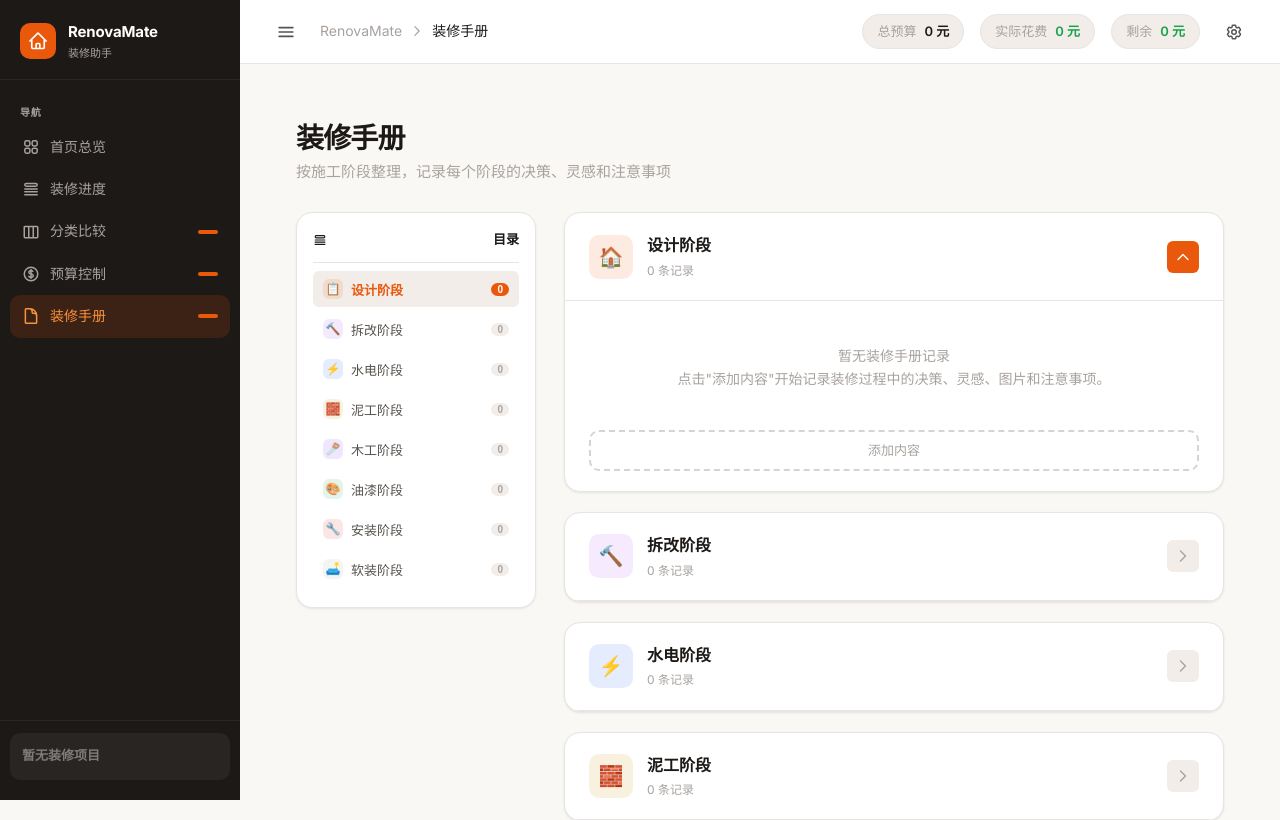
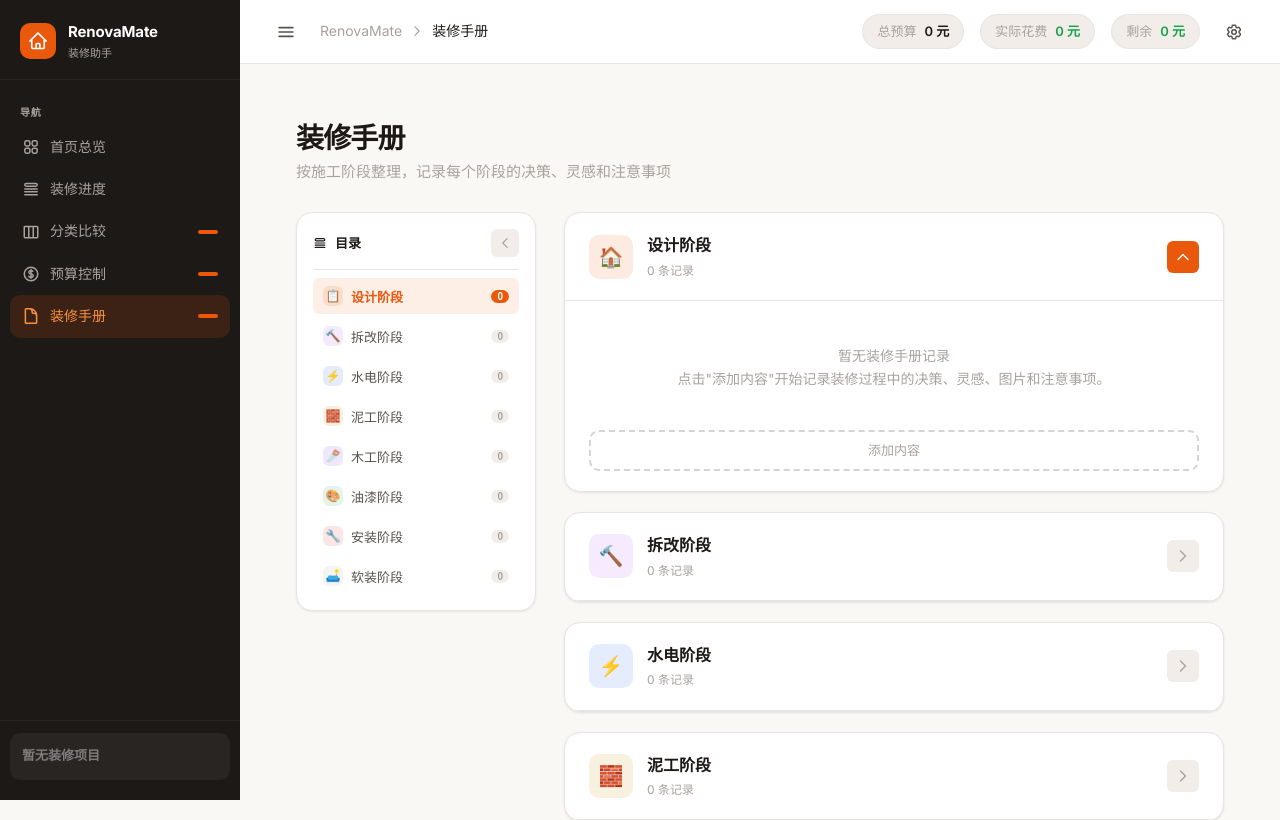
Before and after one commit to afrunk/CopyEZ, a Flask app: page /decoration/notes in a window 1280 px wide. Shown: the top 820 px of the page. Run offline with Flask 3, Linux system fonts and the light colour scheme; data that the repository does not hold is empty; some libraries are stand-ins or nearby versions.

Commit message:
feat(renovamate): 装修手册页 UI 优化 - 章节展开状态和样式调整
Co-authored-by: Cursor <cursoragent@cursor.com>

```diff
--- a/templates/decoration/notes.html
+++ b/templates/decoration/notes.html
@@ -9,75 +9,73 @@
 
   <div class="manual-layout">
     <!-- 左侧目录 -->
-    <div class="manual-toc">
+    <div class="manual-toc" id="manualToc">
       <div class="manual-toc-header">
-        <svg xmlns="http://www.w3.org/2000/svg" width="14" height="14" fill="none" viewBox="0 0 24 24" stroke-width="2" stroke="currentColor"><path stroke-linecap="round" stroke-linejoin="round" d="M3.75 12h16.5m-16.5 3.75h16.5M3.75 19.5h16.5M5.625 4.5h12.75a1.875 1.875 0 010 3.75H5.625a1.875 1.875 0 010-3.75z"/></svg>
-        <span class="manual-toc-title">目录</span>
+        <div class="manual-toc-header-left">
+          <svg xmlns="http://www.w3.org/2000/svg" width="14" height="14" fill="none" viewBox="0 0 24 24" stroke-width="2" stroke="currentColor"><path stroke-linecap="round" stroke-linejoin="round" d="M3.75 12h16.5m-16.5 3.75h16.5M3.75 19.5h16.5M5.625 4.5h12.75a1.875 1.875 0 010 3.75H5.625a1.875 1.875 0 010-3.75z"/></svg>
+          <span class="manual-toc-title">目录</span>
+        </div>
+        <button class="manual-toc-toggle" onclick="toggleManualToc()" title="收起/展开目录">
+          <svg xmlns="http://www.w3.org/2000/svg" width="14" height="14" fill="none" viewBox="0 0 24 24" stroke-width="2" stroke="currentColor" id="tocToggleIcon"><path stroke-linecap="round" stroke-linejoin="round" d="M15.75 19.5L8.25 12l7.5-7.5"/></svg>
+        </button>
       </div>
 
-      <div class="manual-toc-section open">
+      <div class="manual-toc-body">
         <button class="manual-toc-btn active" onclick="selectTocStage('design')">
           <div class="manual-toc-icon" style="background:rgba(234,88,12,.12);color:var(--accent-orange);">📋</div>
           <span class="manual-toc-text">设计阶段</span>
           <span class="manual-toc-count" id="toc-count-design">0</span>
         </button>
-      </div>
 
-      <div class="manual-toc-section">
         <button class="manual-toc-btn" onclick="selectTocStage('demolition')">
           <div class="manual-toc-icon" style="background:rgba(168,85,247,.12);color:#A855F7;">🔨</div>
           <span class="manual-toc-text">拆改阶段</span>
           <span class="manual-toc-count" id="toc-count-demolition">0</span>
         </button>
-      </div>
 
-      <div class="manual-toc-section">
         <button class="manual-toc-btn" onclick="selectTocStage('water')">
           <div class="manual-toc-icon" style="background:rgba(37,99,235,.12);color:var(--accent-blue);">⚡</div>
           <span class="manual-toc-text">水电阶段</span>
           <span class="manual-toc-count" id="toc-count-water">0</span>
         </button>
-      </div>
 
-      <div class="manual-toc-section">
         <button class="manual-toc-btn" onclick="selectTocStage('mud')">
           <div class="manual-toc-icon" style="background:rgba(202,138,4,.12);color:var(--accent-yellow);">🧱</div>
           <span class="manual-toc-text">泥工阶段</span>
           <span class="manual-toc-count" id="toc-count-mud">0</span>
         </button>
-      </div>
 
-      <div class="manual-toc-section">
         <button class="manual-toc-btn" onclick="selectTocStage('wood')">
           <div class="manual-toc-icon" style="background:rgba(124,58,237,.12);color:var(--accent-purple);">🪚</div>
           <span class="manual-toc-text">木工阶段</span>
           <span class="manual-toc-count" id="toc-count-wood">0</span>
         </button>
-      </div>
 
-      <div class="manual-toc-section">
         <button class="manual-toc-btn" onclick="selectTocStage('paint')">
           <div class="manual-toc-icon" style="background:rgba(22,163,74,.12);color:var(--accent-green);">🎨</div>
           <span class="manual-toc-text">油漆阶段</span>
           <span class="manual-toc-count" id="toc-count-paint">0</span>
         </button>
-      </div>
 
-      <div class="manual-toc-section">
         <button class="manual-toc-btn" onclick="selectTocStage('install')">
           <div class="manual-toc-icon" style="background:rgba(220,38,38,.12);color:var(--accent-red);">🔧</div>
           <span class="manual-toc-text">安装阶段</span>
           <span class="manual-toc-count" id="toc-count-install">0</span>
         </button>
-      </div>
 
-      <div class="manual-toc-section">
         <button class="manual-toc-btn" onclick="selectTocStage('soft')">
           <div class="manual-toc-icon" style="background:rgba(168,162,158,.12);color:var(--text-muted);">🛋️</div>
           <span class="manual-toc-text">软装阶段</span>
           <span class="manual-toc-count" id="toc-count-soft">0</span>
         </button>
       </div>
+    </div>
+
+    <!-- 收起状态的目录 -->
+    <div class="manual-toc-collapsed" id="manualTocCollapsed" style="display:none;">
+      <button class="manual-toc-toggle-expanded" onclick="toggleManualToc()" title="展开目录">
+        <svg xmlns="http://www.w3.org/2000/svg" width="16" height="16" fill="none" viewBox="0 0 24 24" stroke-width="2" stroke="currentColor"><path stroke-linecap="round" stroke-linejoin="round" d="M8.25 4.5l7.5 7.5-7.5 7.5"/></svg>
+      </button>
     </div>
 
     <!-- 右侧内容 -->
@@ -387,4 +385,24 @@
 {% endblock %}
 
 {% block extra_js %}
+<script>
+// 目录收起/展开
+function toggleManualToc() {
+  const toc = document.getElementById('manualToc');
+  const collapsed = document.getElementById('manualTocCollapsed');
+  const layout = document.querySelector('.manual-layout');
+
+  if (toc.style.display === 'none') {
+    // 展开
+    toc.style.display = '';
+    collapsed.style.display = 'none';
+    layout.style.gridTemplateColumns = '240px 1fr';
+  } else {
+    // 收起
+    toc.style.display = 'none';
+    collapsed.style.display = '';
+    layout.style.gridTemplateColumns = '48px 1fr';
+  }
+}
+</script>
 {% endblock %}
```
